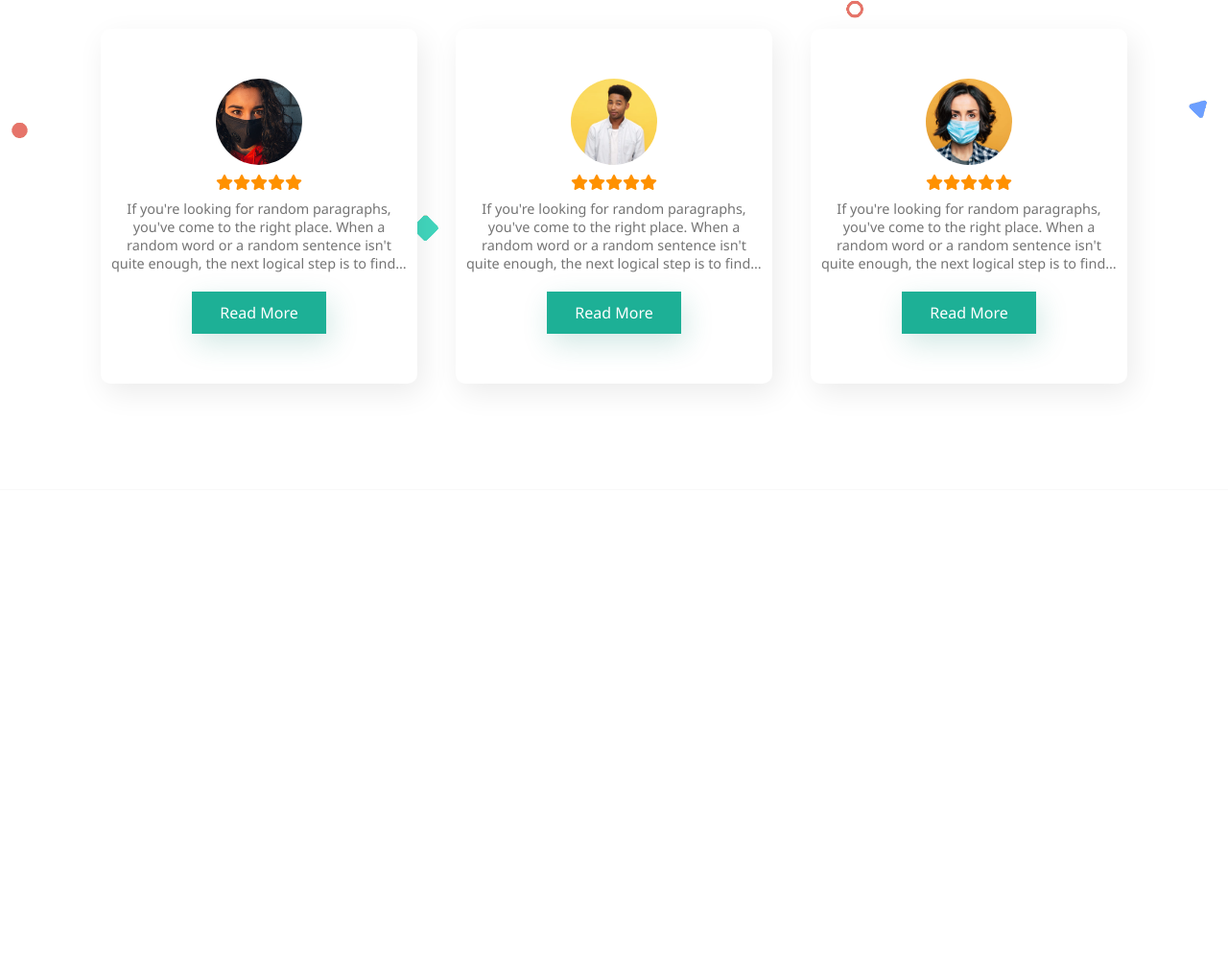
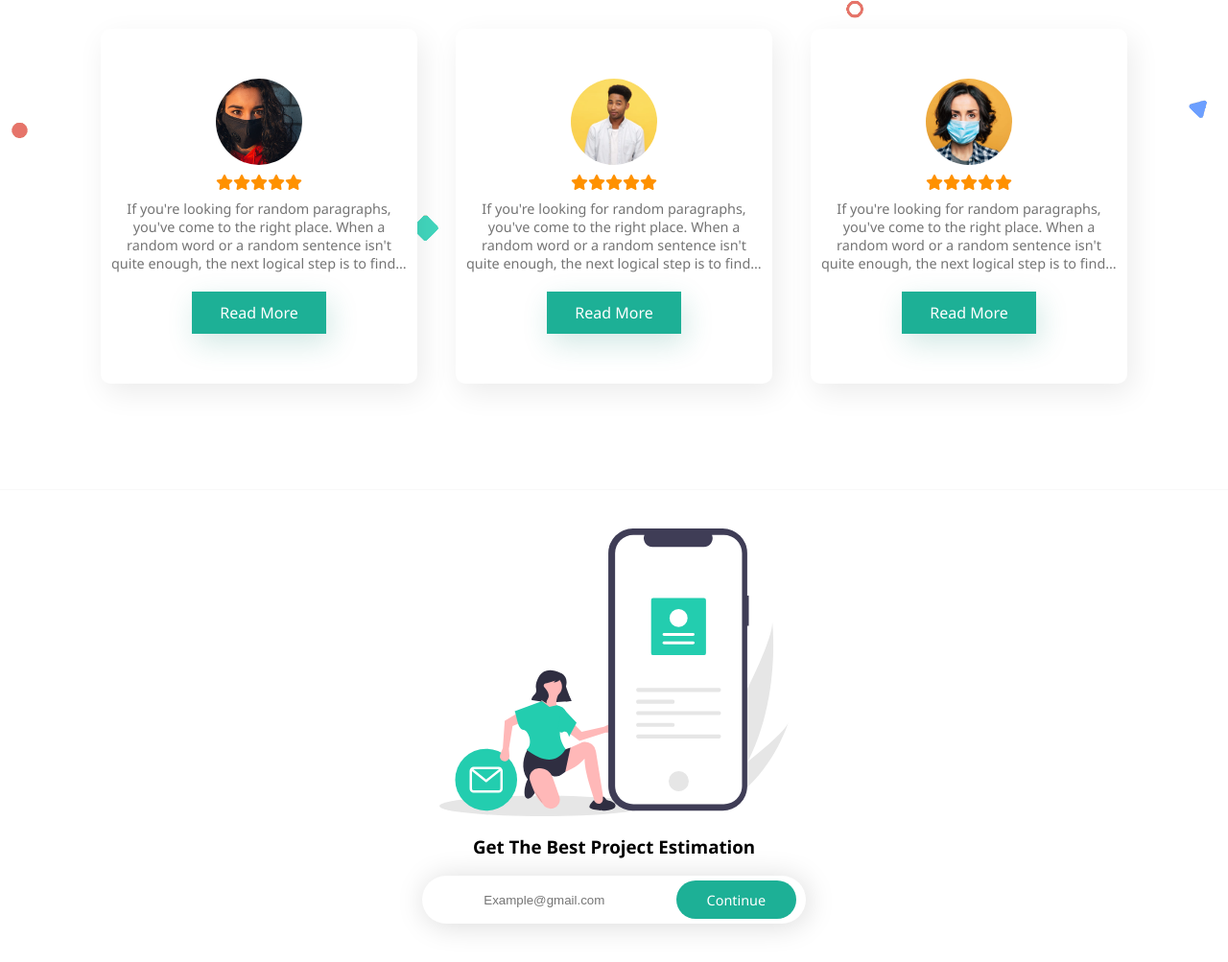
Before and after one commit to vagner531/Website, a plain HTML site: page index.html in a window 1280 px wide. Shown: the part 2479-3482 px from the top of the page at 96% size. Before the commit the page ends 2990 px from the top, so only its background shows below. Drawn offline with Linux system fonts and the light colour scheme.

Commit message:
Created contact

```diff
--- a/css/style.css
+++ b/css/style.css
@@ -117,7 +117,8 @@ nav ul li a:hover{
 }
 .portfolio-btn:hover,
 .recent-btn:hover,
-.client-box a:hover{
+.client-box a:hover,
+.contact-input a:hover{
   background-color: #23cdaf;
   transition: all ease 0.2s;
 }
@@ -321,3 +322,46 @@ nav ul li a:hover{
   box-shadow: 5px 10px 30px rgba(0,0,0,0.1);
   transition: all ease 0.2s;
 }
+
+/* contact */
+
+#contact {
+  display: flex;
+  flex-direction: column;
+  justify-content: center;
+  align-items: center;
+  margin: 40px 0px;
+}
+#contact img{
+  height: 300px;
+}
+.contact-input {
+  width: 400px;
+  height: 50px;
+  background-color: #FFFFFF;
+  display: flex;
+  justify-content: center;
+  border-radius: 50px;
+  box-shadow: 2px 2px 30px rgba(0,0,0,0.15);
+}
+.contact-input input {
+  width: 100%;
+  background-color: transparent;
+  border: none;
+  outline: none;
+  text-align: center;
+  color: #242425;
+}
+.contact-input a {
+  width: 200px;
+  height: 40px;
+  background-color: #1db096;
+  color: #FFFFFF;
+  display: flex;
+  font-size: 0.9rem;
+  justify-content: center;
+  align-items: center;
+  margin: auto 10px;
+  border-radius: 20px;
+  font-weight: 500;
+}
--- a/index.html
+++ b/index.html
@@ -170,6 +170,15 @@
       </div>
      </div>
    </section>
+   <!-- Contact -->
+   <section id="contact">
+     <img src="/images/contact.svg" alt="">
+     <h3>Get The Best Project Estimation</h3>
+     <div class="contact-input">
+       <input type="email" placeholder="Example@gmail.com">
+       <a href="#">Continue</a>
+     </div>
+   </section>
 </body>
 
 </html>
```
